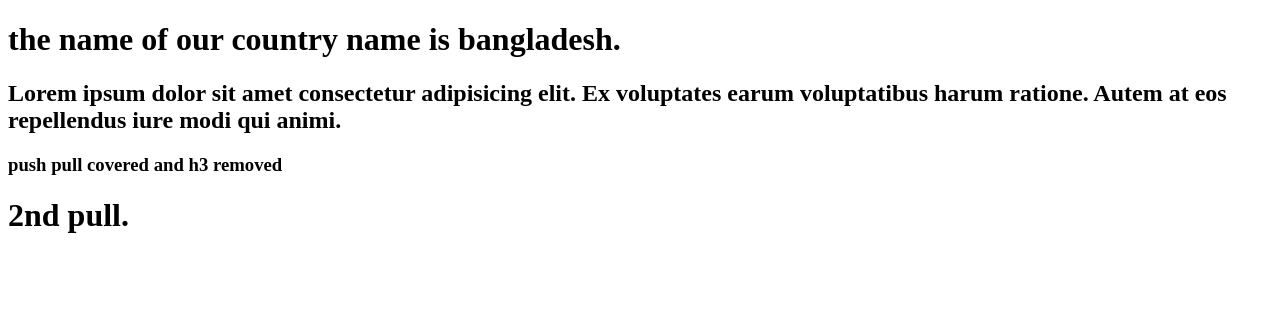
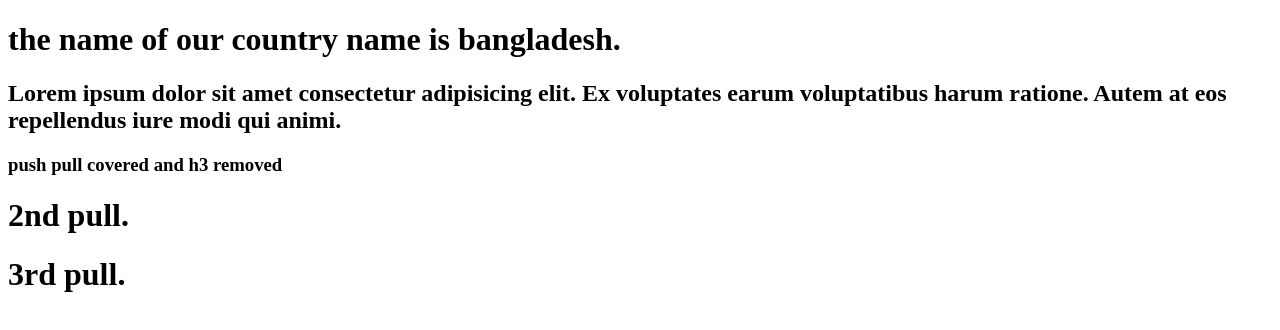
Before and after one commit to shariarshanto/new-file-2023, a plain HTML site: page index.html in a window 1280 px wide. Drawn offline with Linux system fonts and the light colour scheme.

Commit message:
Update index.html
3rd pull

```diff
--- a/index.html
+++ b/index.html
@@ -12,5 +12,7 @@
     <h2>Lorem ipsum dolor sit amet consectetur adipisicing elit. Ex voluptates earum voluptatibus harum ratione. Autem at eos repellendus iure modi qui animi.</h2>
    <h3>push pull covered and h3 removed</h3>
     <h1>2nd pull.</h1>
+    <h1>3rd pull.</h1>
+
 </body>
 </html>
```
